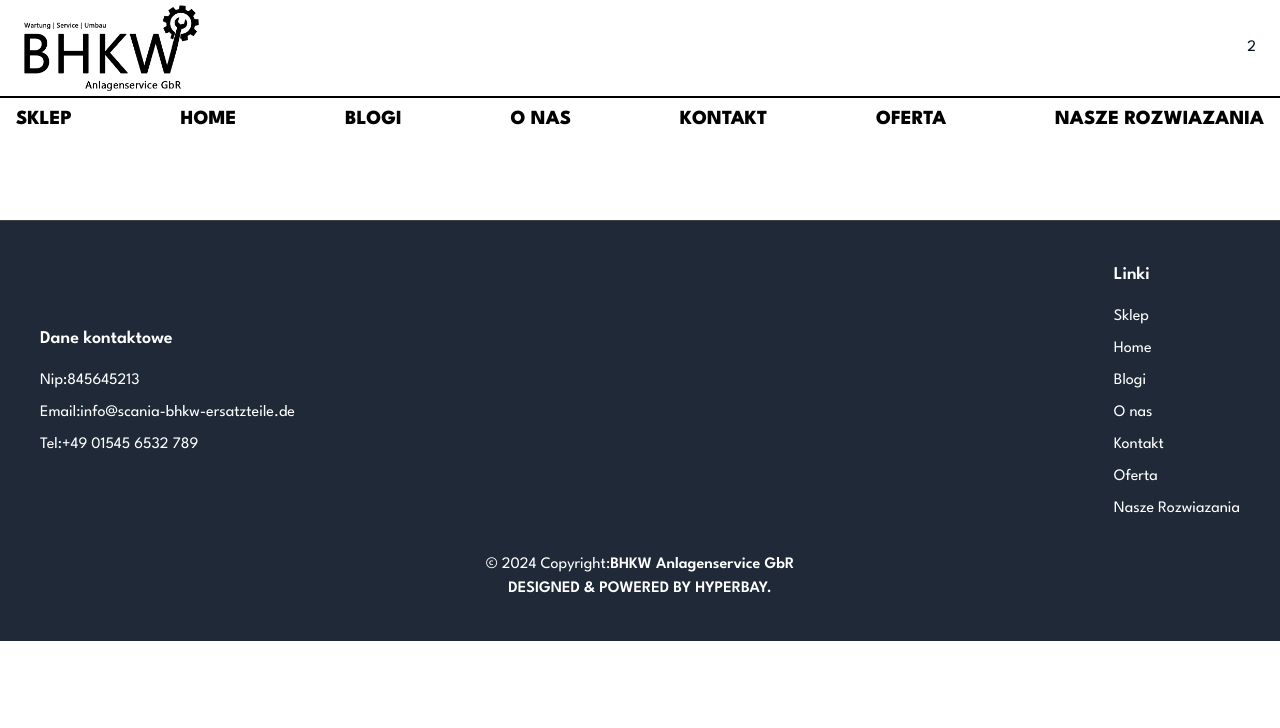
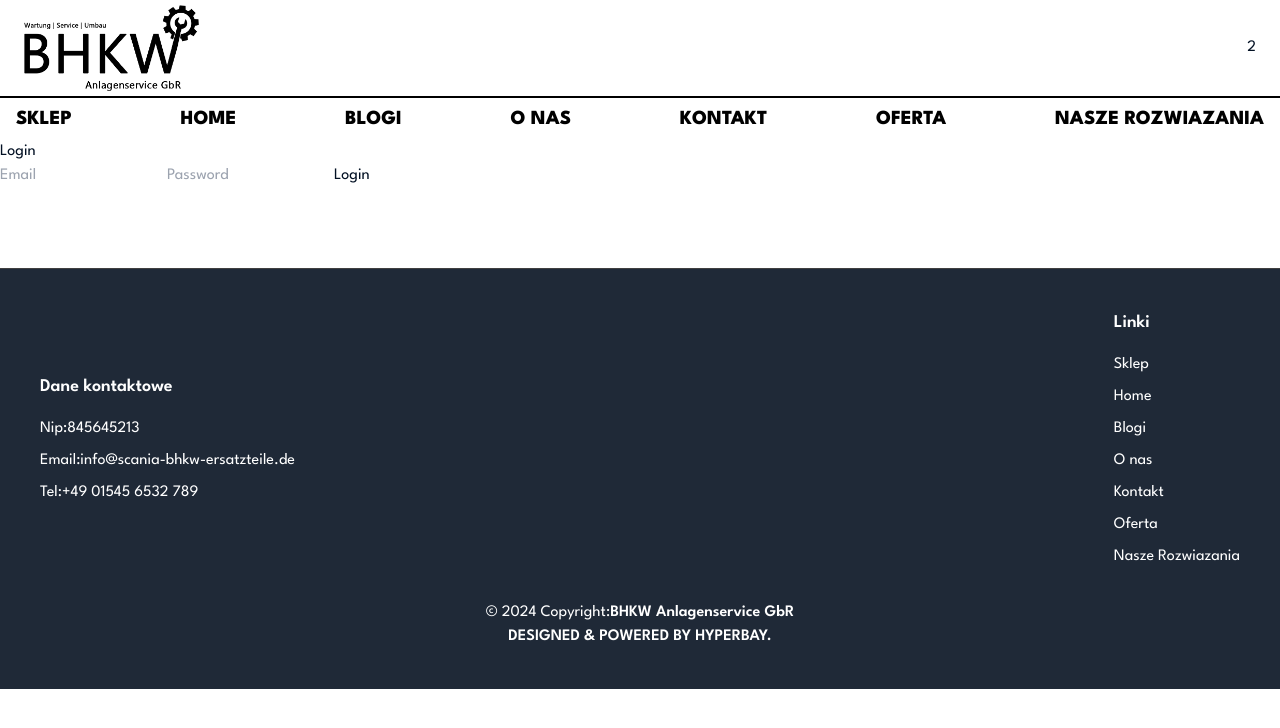
Before and after one commit to jakubSerok/BHKWtomasz, a React (Create React App) app in the folder app/: page /login in a window 1280 px wide. Shown: the top 728 px of the page. Built offline with nearby package versions, Linux system fonts and the light colour scheme.

Commit message:
login
Login work only for basic user, Admin accout after succes login route for home page not admin

```diff
--- a/app/src/App.js
+++ b/app/src/App.js
@@ -1,4 +1,9 @@
-import { BrowserRouter as Router, Routes, Route } from "react-router-dom";
+import {
+  BrowserRouter as Router,
+  Routes,
+  Route,
+  useLocation,
+} from "react-router-dom";
 import Navbar from "./components/Navbar";
 import Home from "./page/website/Home";
 import Shop from "./page/website/Shop";
@@ -8,14 +13,17 @@ import Kontakt from "./page/website/Kontak";
 import Oferta from "./page/website/Oferta";
 import Rozwiazania from "./page/website/Rozwiazania";
 import Footer from "./components/Footer";
-
 import Admin from "./page/admin/Admin";
+import Login from "./page/website/Login";
 
 function App() {
+  const location = useLocation();
+
   return (
-    <Router>
     <div>
-        <Navbar />
+      {/* Only render Navbar and Footer if not on the /admin route */}
+      {location.pathname !== "/admin" && <Navbar />}
+
       <Routes>
         <Route path="/" element={<Home />} />
         <Route path="/shop" element={<Shop />} />
@@ -24,12 +32,20 @@ function App() {
         <Route path="/kontakt" element={<Kontakt />} />
         <Route path="/oferta" element={<Oferta />} />
         <Route path="/rozwiazania" element={<Rozwiazania />} />
+        <Route path="/login" element={<Login />} />
         <Route path="/admin" element={<Admin />} />
       </Routes>
-        <Footer />
+
+      {/* Only render Footer if not on the /admin route */}
+      {location.pathname !== "/admin" && <Footer />}
     </div>
+  );
+}
+
+export default function MainApp() {
+  return (
+    <Router>
+      <App />
     </Router>
   );
 }
-
-export default App;
--- /dev/null
+++ b/app/src/components/Login/LoginMain.jsx
@@ -0,0 +1,65 @@
+import React, { useState } from "react";
+import { useNavigate } from "react-router-dom";
+
+function Login() {
+  const [email, setEmail] = useState("");
+  const [password, setPassword] = useState("");
+  const [error, setError] = useState("");
+  const navigate = useNavigate();
+
+  const handleLogin = async (e) => {
+    e.preventDefault();
+    setError(""); // Clear previous error
+
+    try {
+      const res = await fetch("http://localhost:3001/login", {
+        method: "POST",
+        headers: {
+          "Content-Type": "application/json",
+        },
+        body: JSON.stringify({ email, password }),
+      });
+
+      const data = await res.json();
+      if (data.success) {
+        // Store token in localStorage or cookies
+        localStorage.setItem("token", data.token);
+
+        // Check the user type
+        if (data.accountType === "admin") {
+          navigate("/admin"); // Redirect admin to admin panel
+        } else {
+          navigate("/"); // Redirect user to homepage
+        }
+      } else {
+        setError(data.errors); // Show error message from the server
+      }
+    } catch (error) {
+      setError("Something went wrong. Please try again later.");
+    }
+  };
+
+  return (
+    <div>
+      <h2>Login</h2>
+      {error && <p style={{ color: "red" }}>{error}</p>}
+      <form onSubmit={handleLogin}>
+        <input
+          type="email"
+          placeholder="Email"
+          value={email}
+          onChange={(e) => setEmail(e.target.value)}
+        />
+        <input
+          type="password"
+          placeholder="Password"
+          value={password}
+          onChange={(e) => setPassword(e.target.value)}
+        />
+        <button type="submit">Login</button>
+      </form>
+    </div>
+  );
+}
+
+export default Login;
--- /dev/null
+++ b/app/src/page/website/Login.jsx
@@ -0,0 +1,12 @@
+import React from "react";
+import LoginMain from "../../components/Login/LoginMain";
+
+const Login = () => {
+  return (
+    <div>
+      <LoginMain />
+    </div>
+  );
+};
+
+export default Login;
```
Also changed, not shown: 1 other file (tests, documents, lock files or other folders). Lines whose indentation alone changed are shown as unchanged.
